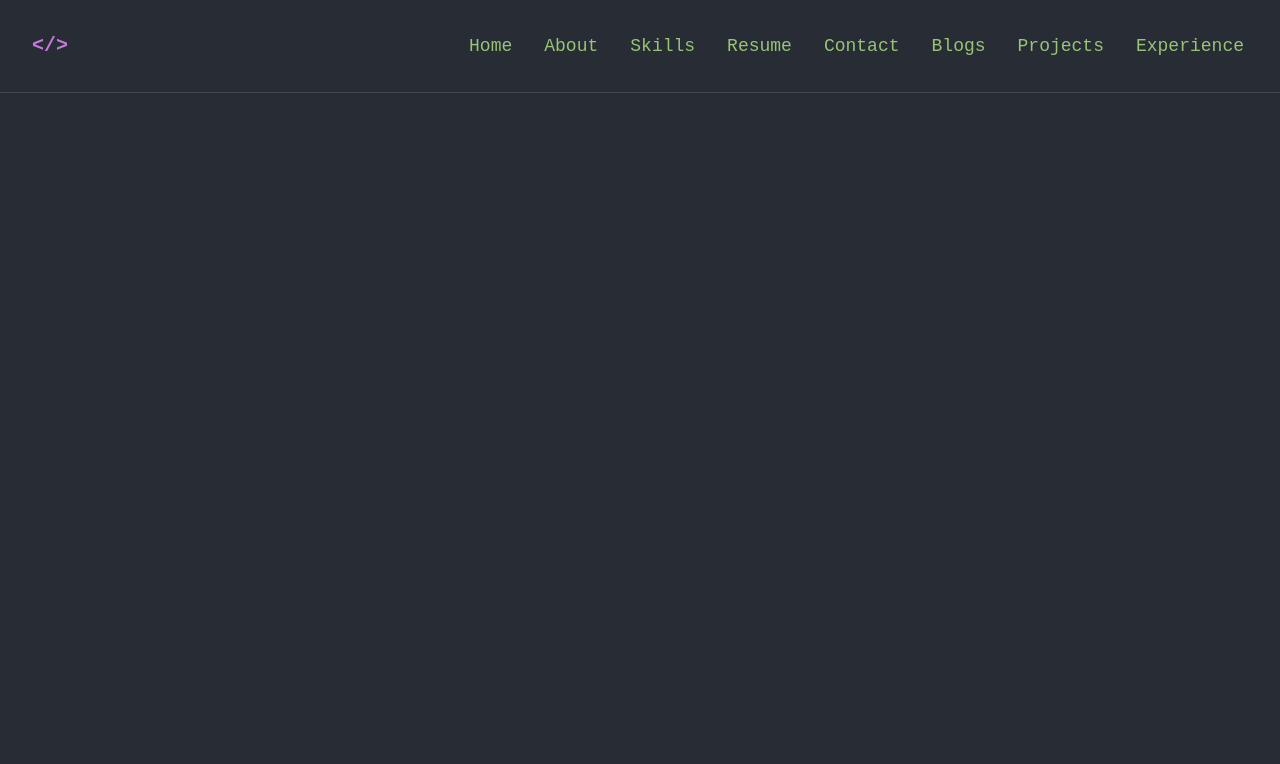
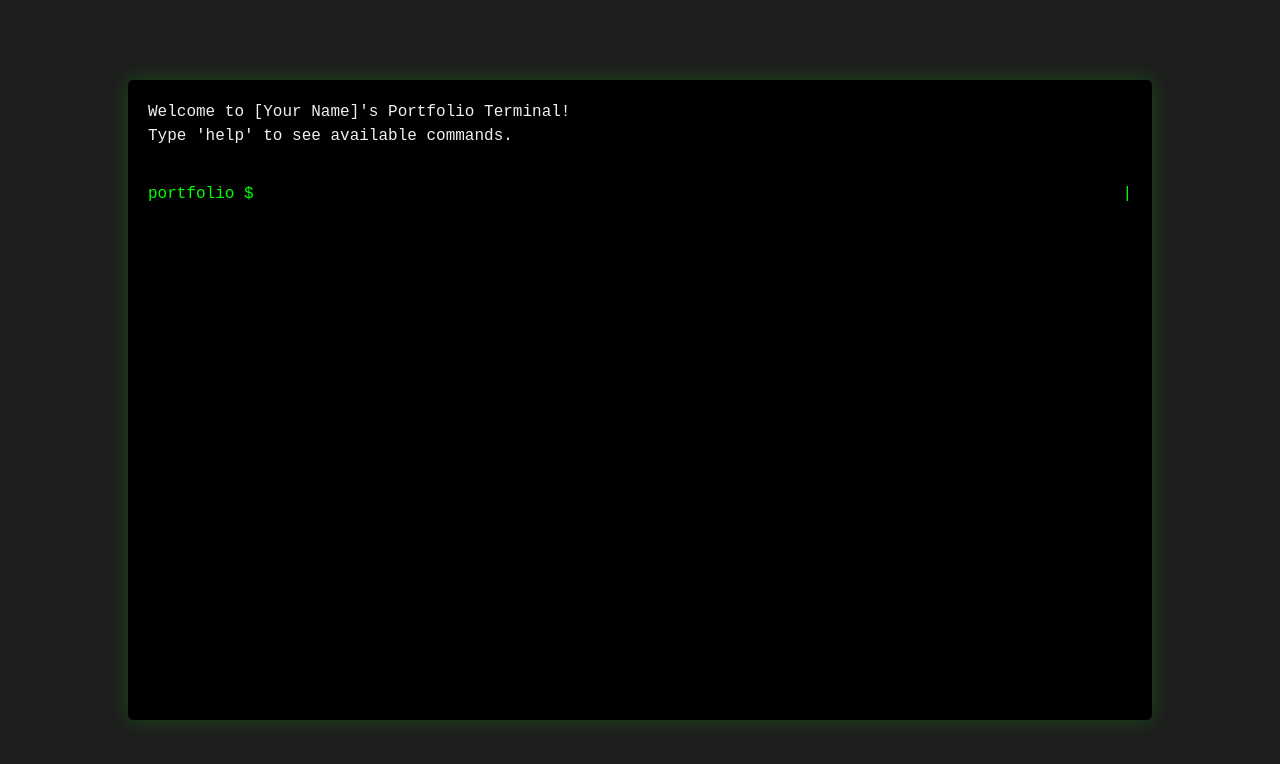
Before and after one commit to huamanraj/portfolio, a React (Vite) app: page /terminal in a window 1280 px wide. Shown: the top 764 px of the page. Built offline with nearby package versions, Linux system fonts and the light colour scheme.

Commit message:
terminal

```diff
--- a/package.json
+++ b/package.json
@@ -14,7 +14,10 @@
     "react": "^18.3.1",
     "react-dom": "^18.3.1",
     "react-icons": "^5.2.1",
-    "react-router-dom": "^6.26.0"
+    "react-router-dom": "^6.26.0",
+    "react-syntax-highlighter": "^15.6.1",
+    "react-terminal-ui": "^1.3.0",
+    "styled-components": "^6.1.13"
   },
   "devDependencies": {
     "@types/react": "^18.3.3",
--- a/src/App.jsx
+++ b/src/App.jsx
@@ -1,5 +1,5 @@
 // App.jsx
-import { BrowserRouter as Router, Routes, Route } from 'react-router-dom';
+import { BrowserRouter as Router, Routes, Route, useLocation } from 'react-router-dom';
 import Navbar from './components/Navbar';
 import Home from './pages/Home';
 import About from './pages/About';
@@ -12,13 +12,17 @@ import Experience from './pages/Experience';
 import Contact from './pages/Contact';
 import CustomScrollbar from './components/CustomScrollbar/CustomScrollbar';
 import ToastNotification from './components/MainToast';
+import TerminalPortfolio from './components/TerminalPortfolio';
 
+function AppContent() {
+  const location = useLocation();
 
+  if (location.pathname === '/terminal') {
+    return <TerminalPortfolio />;
+  }
 
-function App() {
   return (
-    <Router>
-       <CustomScrollbar>
+    <CustomScrollbar>
       <div className="bg-md-bg text-md-text min-h-screen font-mono">
         <Navbar />
         <main className="container mx-auto px-4 py-8">
@@ -36,7 +40,17 @@ function App() {
         </main>
         <ToastNotification />
       </div>
-      </CustomScrollbar>
+    </CustomScrollbar>
+  );
+}
+
+function App() {
+  return (
+    <Router>
+      <Routes>
+        <Route path="/terminal" element={<TerminalPortfolio />} />
+        <Route path="*" element={<AppContent />} />
+      </Routes>
     </Router>
   );
 }
--- a/src/components/SwitchToCLI.jsx
+++ b/src/components/SwitchToCLI.jsx
@@ -1,10 +1,12 @@
 import React from 'react';
-
+import { Link } from 'react-router-dom';
 const SwitchToCLIButton = () => {
   return (
+    <Link to="/terminal">
     <button className="fixed bottom-4 right-4 bg-md-bg text-md-text border border-md-green hover:bg-md-green hover:text-md-bg transition-colors duration-300 p-3 rounded-md shadow-lg z-50">
       Switch to CLI
     </button>
+    </Link>
   );
 };
 
--- /dev/null
+++ b/src/components/TerminalPortfolio.jsx
@@ -0,0 +1,200 @@
+import React, { useState, useEffect, useRef } from 'react';
+import { useNavigate } from 'react-router-dom';
+
+const TerminalPortfolio = () => {
+  const [terminalLineData, setTerminalLineData] = useState([]);
+  const [command, setCommand] = useState('');
+  const navigate = useNavigate();
+  const inputRef = useRef(null);
+  const terminalEndRef = useRef(null); // Reference for scrolling to the bottom
+
+  // Focus the input field when the page is clicked
+  useEffect(() => {
+    const handleFocus = () => inputRef.current && inputRef.current.focus();
+    window.addEventListener('click', handleFocus);
+
+    return () => {
+      window.removeEventListener('click', handleFocus);
+    };
+  }, []);
+
+  // Initial terminal lines
+  useEffect(() => {
+    setTerminalLineData([
+      { type: 'output', value: "Welcome to [Your Name]'s Portfolio Terminal!" },
+      { type: 'output', value: "Type 'help' to see available commands." },
+    ]);
+  }, []);
+
+  // Scroll to the bottom whenever new content is added
+  useEffect(() => {
+    terminalEndRef.current?.scrollIntoView({ behavior: 'smooth' });
+  }, [terminalLineData]);
+
+  const commands = {
+    about: () => "I'm a BTech 3rd year student pursuing full-stack development with skills in JavaScript, React, Node.js, and more.",
+    projects: () => `1. GitHub README Generator - AI-powered tool to create personalized GitHub readmes.
+2. Personal Portfolio - XFCE desktop theme inspired responsive portfolio site.
+3. E-commerce Website - Full-stack application with integrated payment gateway.`,
+    contact: () => `Email: your-email@example.com
+GitHub: https://github.com/yourusername
+LinkedIn: https://linkedin.com/in/yourusername`,
+    skills: () => `Proficient in:
+- JavaScript (React, Node.js)
+- Python
+- SQL
+- Web development (HTML, CSS)
+- XFCE Desktop Environment`,
+    resume: () => "Resume available at: https://yourwebsite.com/resume.pdf",
+    github: () => "GitHub: https://github.com/yourusername",
+    linkedin: () => "LinkedIn: https://linkedin.com/in/yourusername",
+    clear: () => "",
+    exit: () => {
+      navigate('/');
+      return "Exiting terminal... Redirecting to home page.";
+    },
+    help: () => `
+      Available commands:
+      about - View information about me
+      projects - Check my projects
+      contact - Get my contact information
+      skills - View my skills
+      resume - See my resume
+      github - Visit my GitHub profile
+      linkedin - Visit my LinkedIn profile
+      clear - Clear the terminal
+      exit - Return to the home page
+      help - Show this help message
+    `,
+  };
+
+  // Keyboard shortcuts mapping
+  useEffect(() => {
+    const handleKeydown = (e) => {
+      if (e.ctrlKey && e.key === 'c') {
+        const output = commands.exit();
+        setTerminalLineData((prev) => [
+          ...prev,
+          { type: 'input', value: `portfolio $ exit` },
+          { type: 'output', value: output },
+        ]);
+      }
+    };
+    window.addEventListener('keydown', handleKeydown);
+    return () => {
+      window.removeEventListener('keydown', handleKeydown);
+    };
+  }, []);
+
+  const handleInput = (e) => {
+    if (e.key === 'Enter') {
+      const trimmedInput = command.trim().toLowerCase();
+      const output = commands[trimmedInput]
+        ? commands[trimmedInput]()
+        : `Command not found: ${trimmedInput}. Type 'help' for available commands.`;
+
+      setTerminalLineData((prev) => [
+        ...prev,
+        { type: 'input', value: `portfolio $ ${command}` },
+        { type: 'output', value: output },
+      ]);
+
+      if (trimmedInput === 'clear') {
+        setTimeout(() => setTerminalLineData([]), 0);
+      }
+
+      setCommand('');
+    }
+  };
+
+  return (
+    <div style={styles.wrapper} onClick={() => inputRef.current && inputRef.current.focus()}>
+      <div style={styles.terminal}>
+        <div style={styles.content}>
+          {terminalLineData.map((line, index) => (
+            <div key={index} style={line.type === 'input' ? styles.input : styles.output}>
+              {line.value}
+            </div>
+          ))}
+          <div ref={terminalEndRef} /> {/* Scroll target */}
+        </div>
+        <div style={styles.inputLine}>
+          <span>portfolio $ </span>
+          <input
+            style={styles.inputBox}
+            type="text"
+            value={command}
+            onChange={(e) => setCommand(e.target.value)}
+            onKeyDown={handleInput}
+            autoFocus
+            ref={inputRef}
+          />
+          <span style={styles.cursor}>|</span>
+        </div>
+      </div>
+    </div>
+  );
+};
+
+const styles = {
+  wrapper: {
+    width: '100vw',
+    height: '100vh',
+    display: 'flex',
+    justifyContent: 'center',
+    alignItems: 'center',
+    backgroundColor: '#1e1e1e',
+    color: '#f0f0f0',
+  },
+  terminal: {
+    width: '80%',
+    height: '80%',
+    backgroundColor: '#000',
+    color: '#0f0',
+    fontFamily: '"Courier New", Courier, monospace',
+    padding: '20px',
+    boxSizing: 'border-box',
+    borderRadius: '5px',
+    boxShadow: '0 0 20px rgba(0, 255, 0, 0.2)',
+    overflowY: 'auto', // Allow vertical scrolling
+    overflowX: 'hidden', // No horizontal scrolling (for mobile)
+  },
+  content: {
+    flex: 1,
+    whiteSpace: 'pre-wrap', // This enables word wrapping.
+    wordWrap: 'break-word', // Ensures no word exceeds the width and causes horizontal scrolling.
+  },
+  inputLine: {
+    display: 'flex',
+    alignItems: 'center',
+    color: '#0f0',
+    paddingTop: '10px',
+  },
+  inputBox: {
+    backgroundColor: 'transparent',
+    border: 'none',
+    color: '#0f0',
+    flex: 1,
+    fontSize: '16px',
+    fontFamily: '"Courier New", Courier, monospace',
+    outline: 'none',
+  },
+  input: {
+    color: '#0f0',
+  },
+  output: {
+    color: '#f0f0f0',
+  },
+  cursor: {
+    color: '#0f0',
+    marginLeft: '2px',
+    animation: 'blink 1s step-end infinite',
+  },
+  '@keyframes blink': {
+    '50%': {
+      opacity: 0,
+    },
+  },
+};
+
+export default TerminalPortfolio;
```
Also changed, not shown: 1 other file (tests, documents, lock files or other folders).
